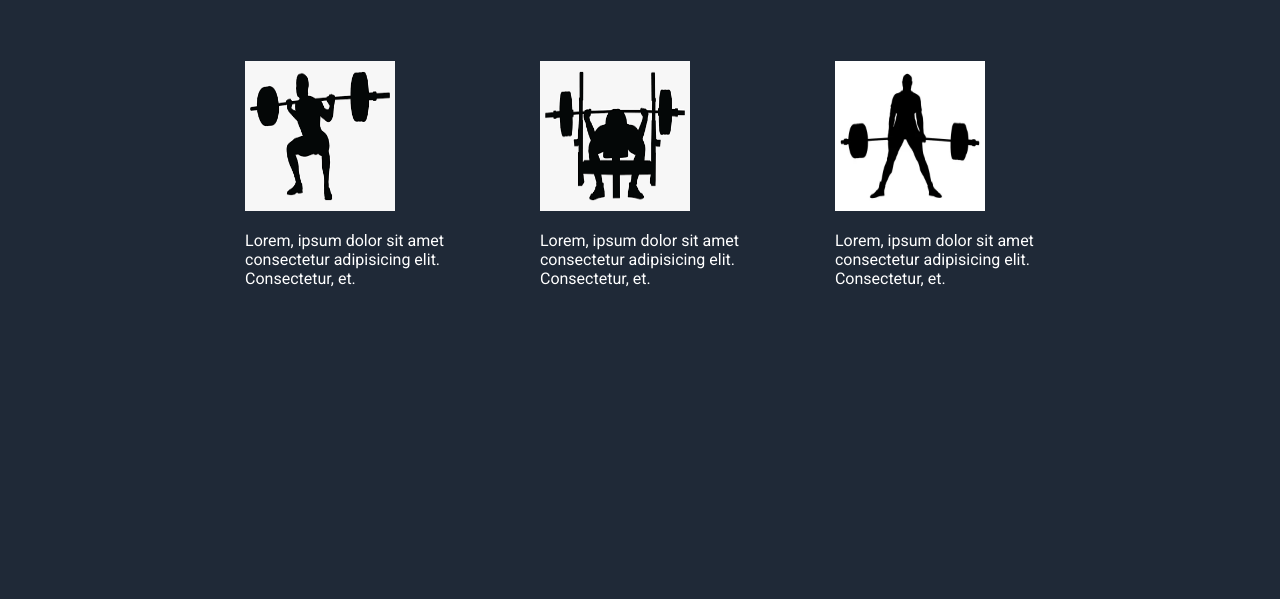
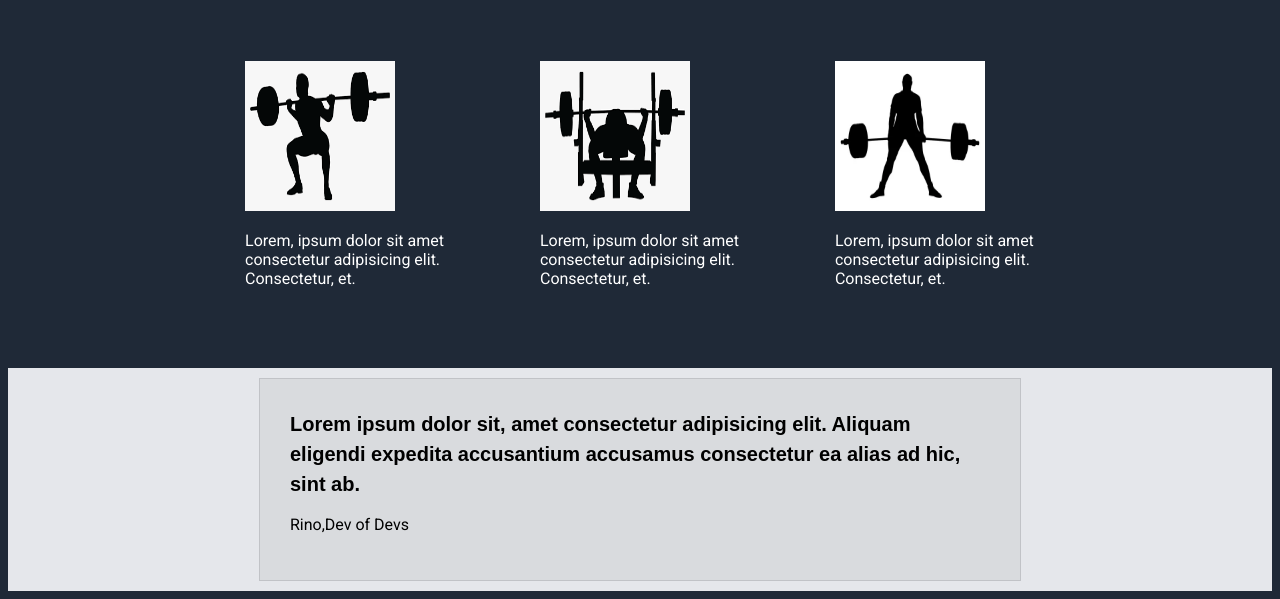
Before and after one commit to rinomeister/landingpage_odin, a plain HTML site: page index.html in a window 1280 px wide. Shown: the part 609-1208 px from the top of the page. Before the commit the page ends 985 px from the top, so only its background shows below. Drawn offline with Linux system fonts and the light colour scheme; files whose address does not match are found by name.

Commit message:
finished blockquote

```diff
--- a/index.html
+++ b/index.html
@@ -47,6 +47,13 @@
             </div>
         </div><!-- Ovdje zavrsava info-container -->
     </div><!-- Ovdje zavrsava infotab -->
+    <!-- Quote -->
+    <div class="quote-container">
+        <blockquote class="blockquote">
+            <p class="blockquote-text">Lorem ipsum dolor sit, amet consectetur adipisicing elit. Aliquam eligendi expedita accusantium accusamus consectetur ea alias ad hic, sint ab.</p>
+            <p class="blockquote-autor">Rino,Dev of Devs</p>
+        </blockquote>
+    </div><!-- Ovdje zavrsava quote dio -->
 
 </body>
 </html>
--- a/style.css
+++ b/style.css
@@ -92,3 +92,35 @@ heroinfo p{
     width: 200px;
     color: white;
 }
+
+.quote-container{
+    background-color: #e5e7eb;
+    height: 50%;
+    display: flex;
+    align-items: center;
+    justify-content: center;
+}
+
+.blockquote{
+    height: 40%;
+    width: 700px;
+    background-color: #d9dbde;
+    padding: 30px;
+    margin: 10px 30px;
+    border: 1px solid #c1c3c7;
+}
+
+.blockquote-text {
+    font-family: 'Nunito', sans-serif;
+    font-weight: 600;
+    font-size: 20px;
+    line-height: 1.5;
+    margin: 0;
+}
+
+.blockqoute-autor {
+    margin: 15px;
+    font-weight: bold;
+    font-style: normal;
+    text-align: right;
+}
```
